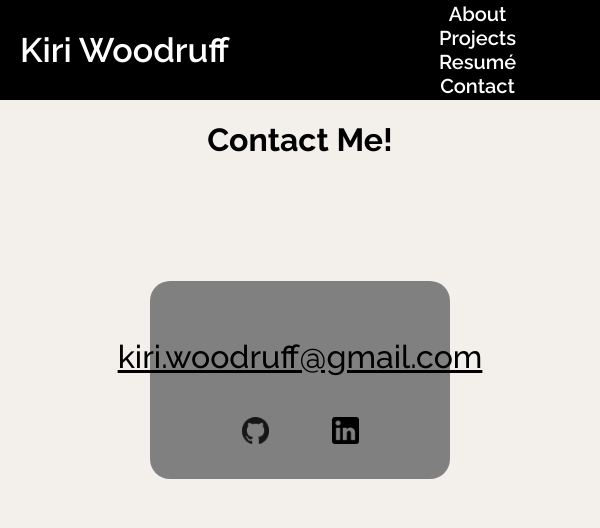
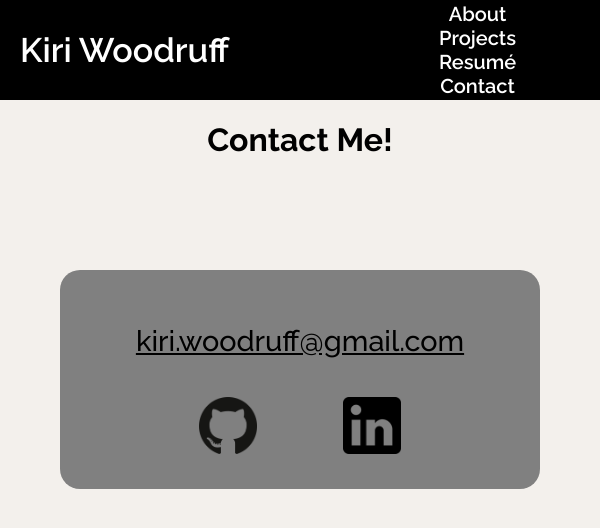
Before and after one commit to kiri-woodruff/Portfolio-Website, a React (Create React App) app: page /contact-me in a window 600 px wide. Shown: the top 528 px of the page. Built offline with nearby package versions, Linux system fonts and the light colour scheme.

Commit message:
add border radius to links, blur names on floors img

```diff
--- a/src/Pages/Contact-Me/ContactMePageStyling.scss
+++ b/src/Pages/Contact-Me/ContactMePageStyling.scss
@@ -50,4 +50,29 @@
     display: flex;
     justify-content: center;
   }
+
+
+  @media (min-width:600px) and (max-width: 850px) {
+    .footer-icons{
+      width: 80%;
+    }
+    img {
+      max-width: 40%;
+    }
+    a {
+      font-size: 1.8rem;
+    }
+  }
+
+  @media (max-width: 600px){
+    .footer-icons{
+      width: 80%;
+    }
+    img {
+      max-width: 40%;
+    }
+    a {
+      font-size: 1.8rem;
+    }
+  }
 }
--- a/src/Pages/Projects-Page/ProjectsPageStyling.scss
+++ b/src/Pages/Projects-Page/ProjectsPageStyling.scss
@@ -25,6 +25,7 @@
 
     a {
       margin: 0;
+      border-radius: 10px 10px 0 0;
       &:hover {
         box-shadow: none;
       }
```
Also changed, not shown: src/Assets/ClassroomTabletFloors.png.
